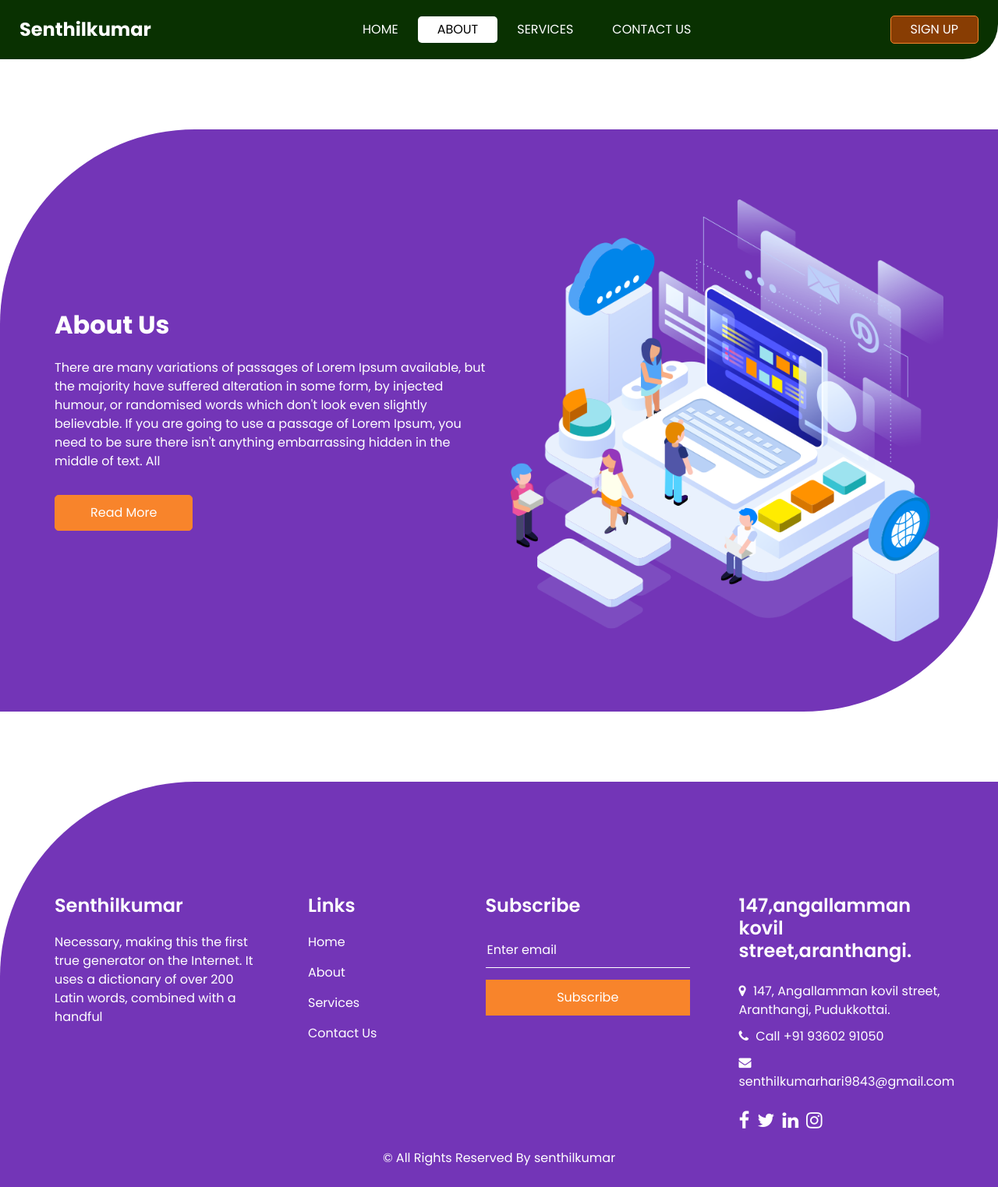
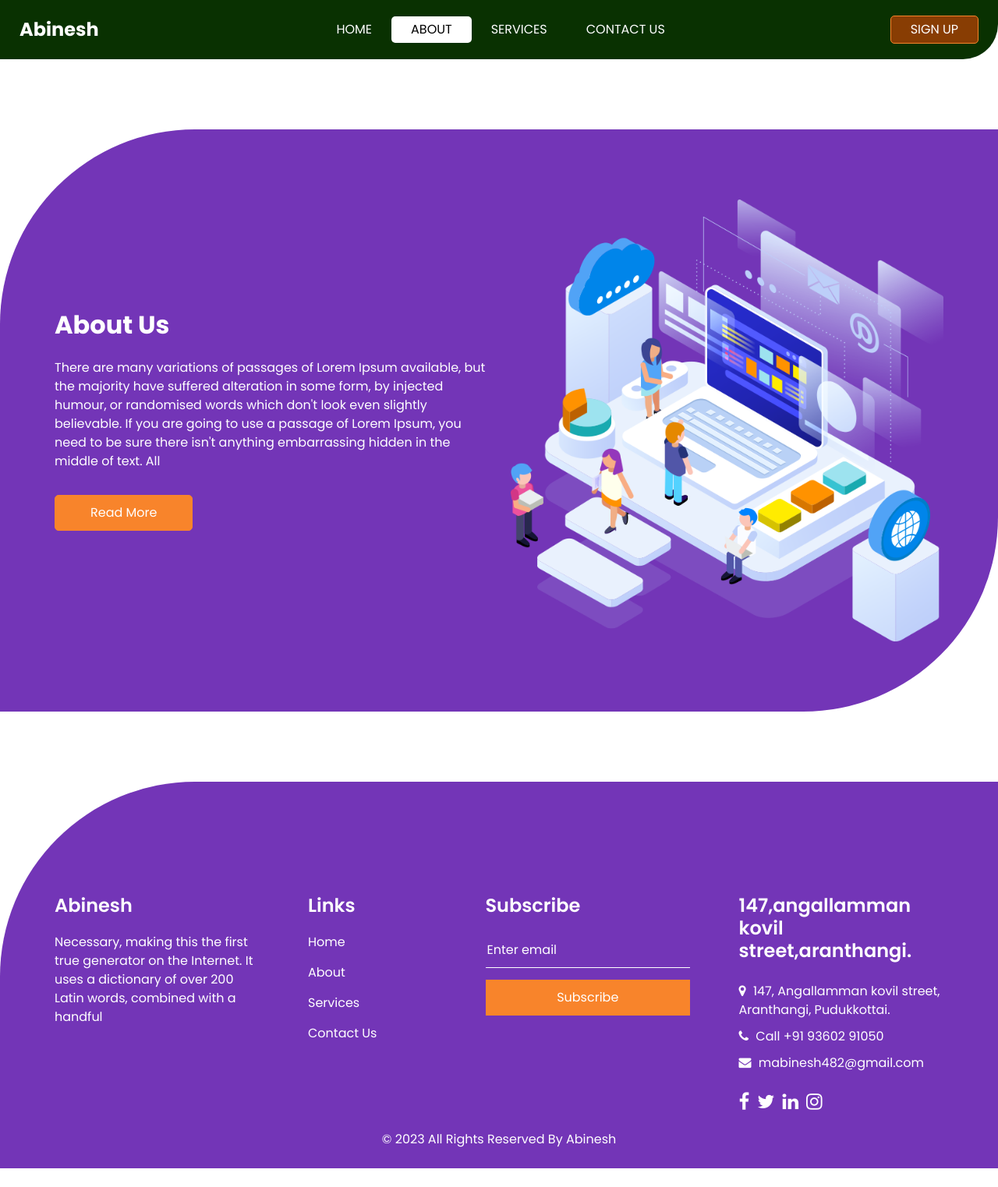
Before and after one commit to Abinesh222/Digital-portfolio, a plain HTML site: page about.html in a window 1280 px wide. Shown: the whole page at 78% size. After the commit the page ends 1499 px from the top, so only its background shows below. Drawn offline with nearby package versions, Linux system fonts and the light colour scheme; some packages are replaced by stand-ins of ours; files whose address does not match are found by name.

Commit message:
Update about.html

```diff
--- a/about.html
+++ b/about.html
@@ -12,7 +12,7 @@
   <meta name="description" content="" />
   <meta name="author" content="" />
 
-  <title>senthilkumar</title>
+  <title>Abinesh</title>
 
 
   <!-- bootstrap core css -->
@@ -37,7 +37,7 @@
         <nav class="navbar navbar-expand-lg custom_nav-container ">
           <a class="navbar-brand" href="index.html">
             <span>
-             Senthilkumar
+             Abinesh
             </span>
           </a>
 
@@ -116,7 +116,7 @@
           <div class="col-md-6 col-lg-3 ">
             <div class="info_detail">
               <h4>
-               Senthilkumar
+               Abinesh
               </h4>
               <p>
                 Necessary, making this the first true generator on the Internet. It uses a dictionary of over 200 Latin words, combined with a handful
@@ -176,7 +176,7 @@
                 <a href="">
                   <i class="fa fa-envelope" aria-hidden="true"></i>
                   <span>
-                    senthilkumarhari9843@gmail.com
+                    mabinesh482@gmail.com
                   </span>
                 </a>
               </div>
@@ -207,7 +207,7 @@
       <div class="container">
         <p>
           &copy; <span id="displayYear"></span> All Rights Reserved By
-          <a href="https://html.design/">senthilkumar</a>
+          <a href="https://html.design/">Abinesh</a>
         </p>
       </div>
     </footer>
@@ -215,13 +215,13 @@
   </div>
 
   <!-- jQery -->
-  <script src="js/jquery-3.4.1.min.js"></script>
+  <script src="jquery-3.4.1.min.js"></script>
   <!-- popper js -->
   <script src="https://cdn.jsdelivr.net/npm/popper.js@1.16.0/dist/umd/popper.min.js" integrity="sha384-Q6E9RHvbIyZFJoft+2mJbHaEWldlvI9IOYy5n3zV9zzTtmI3UksdQRVvoxMfooAo" crossorigin="anonymous">
   </script>
   <!-- bootstrap js -->
-  <script src="js/bootstrap.js"></script>
-  <script src="js/custom.js"></script>
+  <script src="bootstrap.js"></script>
+  <script src="custom.js"></script>
   <!-- Google Map -->
   <script src="https://maps.googleapis.com/maps/api/js?key=AIzaSyCh39n5U-4IoWpsVGUHWdqB6puEkhRLdmI&callback=myMap"></script>
   <!-- End Google Map -->
```
